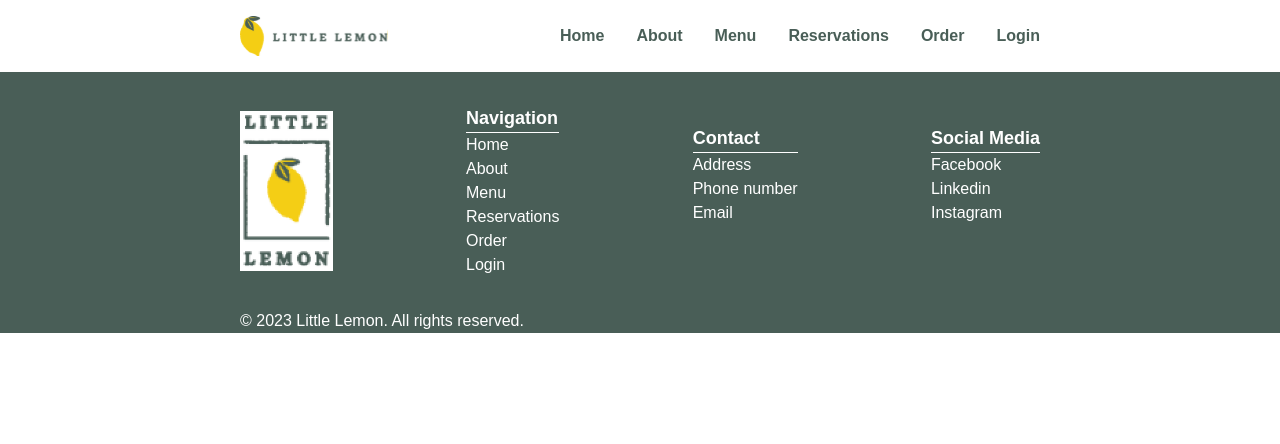
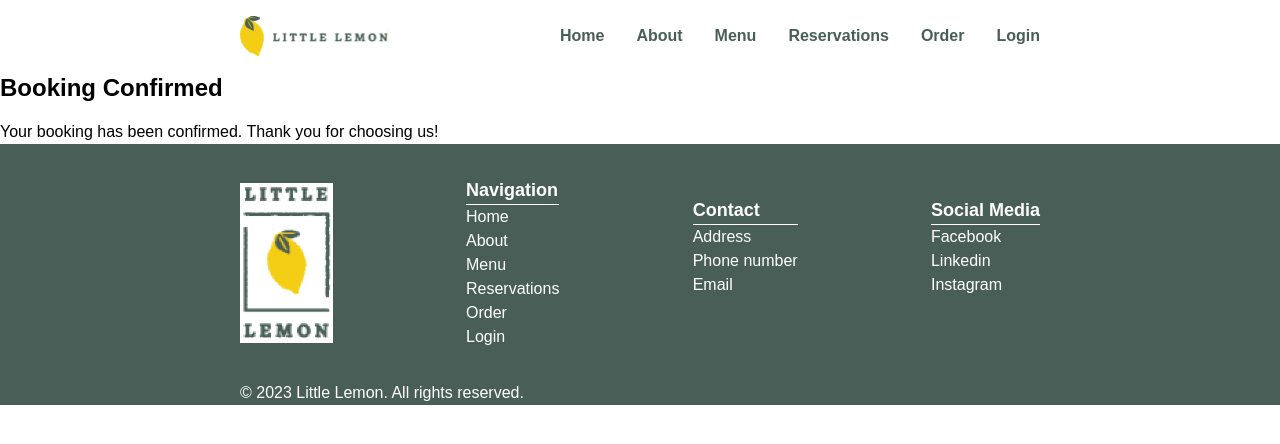
Before and after one commit to OpeDada/new-little, a React (Create React App) app: page /confirmation in a window 1280 px wide. Shown: the top 444 px of the page. Built offline with nearby package versions, Linux system fonts and the light colour scheme.

Commit message:
create a confirm reservation component and add a route for it

```diff
--- a/src/App.js
+++ b/src/App.js
@@ -4,6 +4,7 @@ import Nav from "./components/Nav";
 import Homepage from "./components/pages/homepage/Homepage";
 import ReservationPage from "./components/pages/reservation/ReservationPage";
 import About from "./components/pages/homepage/About"
+import ConfirmedBooking from "./components/pages/ConfirmedBooking";
 import Footer from "./components/Footer";
 
 function App() {
@@ -15,6 +16,7 @@ function App() {
           <Route path="/" element={<Homepage />} />
           <Route path="/reservation" element={<ReservationPage />} />
           <Route path="/about" element={<About />} />
+          <Route path="/confirmation" element={<ConfirmedBooking />} />
         </Routes>
         <Footer />
       </div>
--- /dev/null
+++ b/src/components/pages/ConfirmedBooking.js
@@ -0,0 +1,11 @@
+
+const ConfirmedBooking = () => {
+  return (
+    <div>
+      <h1 className="text-2xl font-semibold mb-4">Booking Confirmed</h1>
+      <p>Your booking has been confirmed. Thank you for choosing us!</p>
+    </div>
+  );
+}
+
+export default ConfirmedBooking
--- a/src/components/pages/reservation/BookingForm.js
+++ b/src/components/pages/reservation/BookingForm.js
@@ -11,16 +11,14 @@ const BookingForm = ({ availableTimes, updateTimes }) => {
     occasion: "",
   });
 
-
-  const handleInputChange = (e) => {
+  const handleInputChange = async (e) => {
     const { name, value } = e.target;
     setFormData({
       ...formData,
       [name]: value,
     });
     if (name === "date") {
-      const times = fetchAPI(value); // Fetch available times for the selected date
-      updateTimes(times); // Call the updateTimes function when date changes
+      await updateTimes(value); // Call the updateTimes function when date changes
     }
   };
 
--- a/src/components/pages/reservation/ReservationPage.js
+++ b/src/components/pages/reservation/ReservationPage.js
@@ -1,12 +1,14 @@
 import React, { useState, useReducer } from "react";
 import BookingForm from "./BookingForm";
+import { fetchAPI, submitAPI } from "../../../BookingApi";
 
 // Reducer function
 const availableTimesReducer = (state, action) => {
   switch (action.type) {
     case "UPDATE_TIMES":
       // For now, return the same available times regardless of the date
-      return ["17:00", "18:00", "19:00", "20:00", "21:00", "22:00"];
+      return action.times
+      // return ["17:00", "18:00", "19:00", "20:00", "21:00", "22:00"];
     default:
       return state;
   }
@@ -16,9 +18,10 @@ const ReservationPage = () => {
   const [availableTimes, dispatch] = useReducer(availableTimesReducer, []);
 
   // Update available times function
-  const updateTimes = (date) => {
-    dispatch({ type: "UPDATE_TIMES", date });
-  };
+ const updateTimes = async (date) => {
+   const times = await fetchAPI(date);
+   dispatch({ type: "UPDATE_TIMES", times });
+ };
 
   return (
     <div>
```
